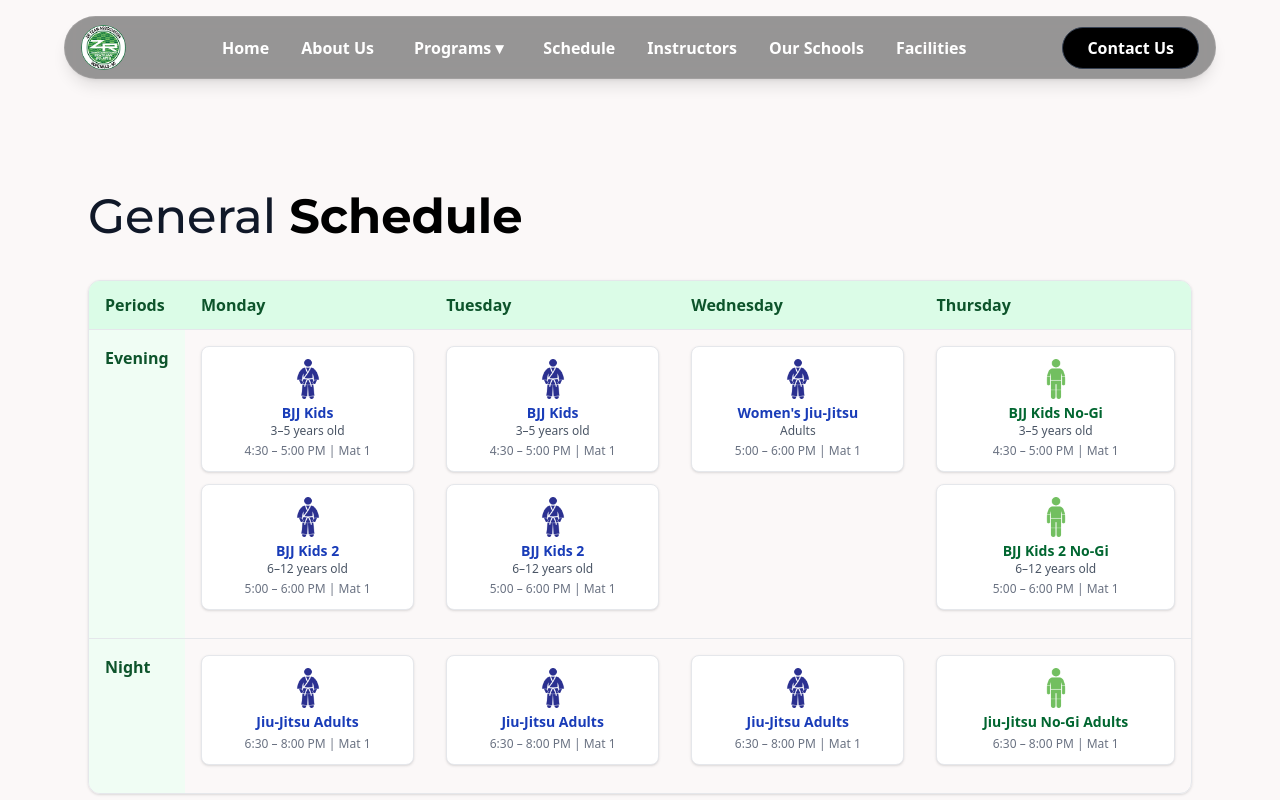
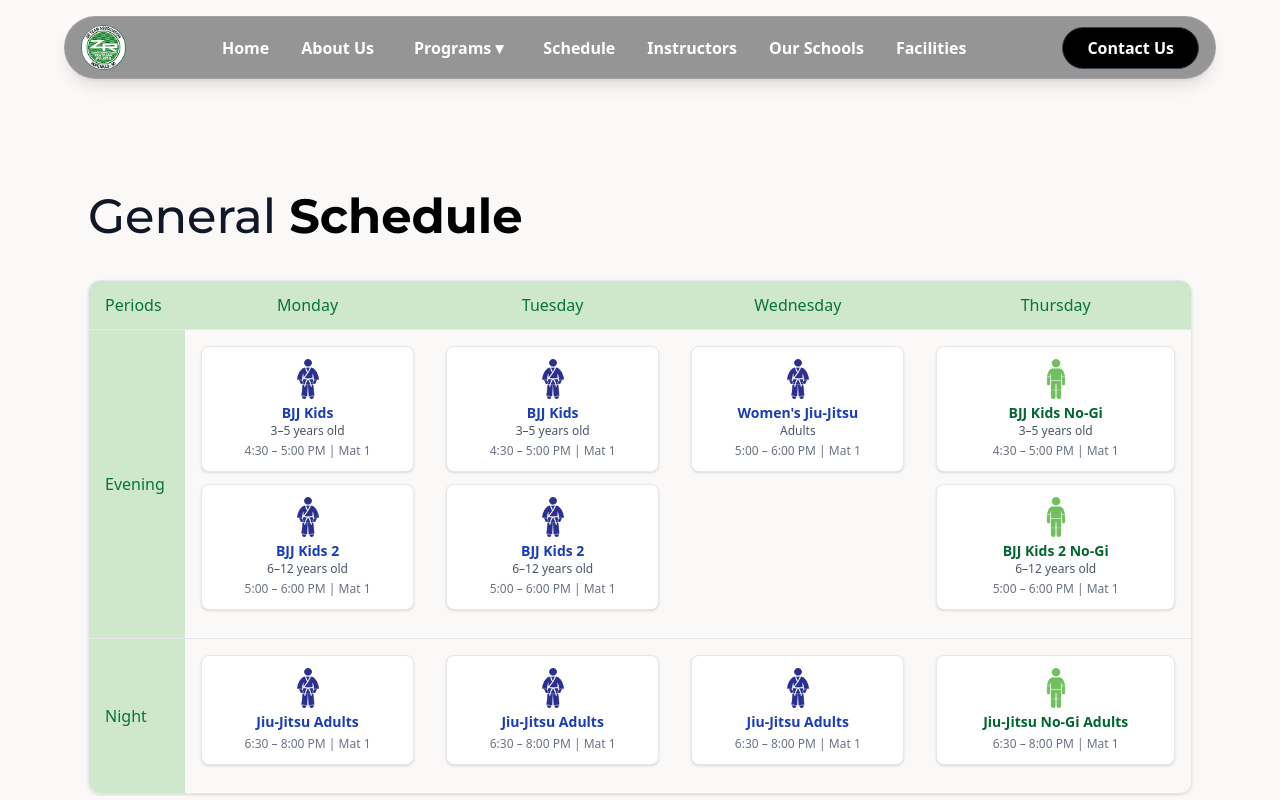
Before and after one commit to abhiineat/zr-team-website, a Next.js app: page /schedule in a window 1280 px wide. Shown: the top 800 px of the page. Built offline with nearby package versions, Linux system fonts and the light colour scheme.

Commit message:
style:fix scedule table color and font

```diff
--- a/app/components/schedule/ScheduleTable.tsx
+++ b/app/components/schedule/ScheduleTable.tsx
@@ -173,10 +173,10 @@ export default function Schedule() {
         <div className="overflow-x-auto border border-gray-200 rounded-xl shadow-sm">
           <table className="min-w-full border-collapse">
             <thead>
-              <tr className="bg-green-100 text-green-900">
-                <th className="py-3 px-4 text-left">Periods</th>
+              <tr className="bg-[#CFE7CB] text-[#077340] ">
+                <th className="py-3 px-4 text-left font-[400]">Periods</th>
                 {days.map((day) => (
-                  <th key={day} className="py-3 px-4 text-left">
+                  <th key={day} className="py-3 px-4 text-center font-[400]">
                     {day}
                   </th>
                 ))}
@@ -185,7 +185,7 @@ export default function Schedule() {
             <tbody>
               {["Evening", "Night"].map((period) => (
                 <tr key={period} className="border-t border-gray-200">
-                  <td className="bg-green-50 text-green-900 font-semibold px-4 py-4 align-top w-24">
+                  <td className="bg-[#CFE7CB] text-[#077340] font-[400] px-4 py-4 align-center w-24">
                     {period}
                   </td>
                   {days.map((day) => (
```
